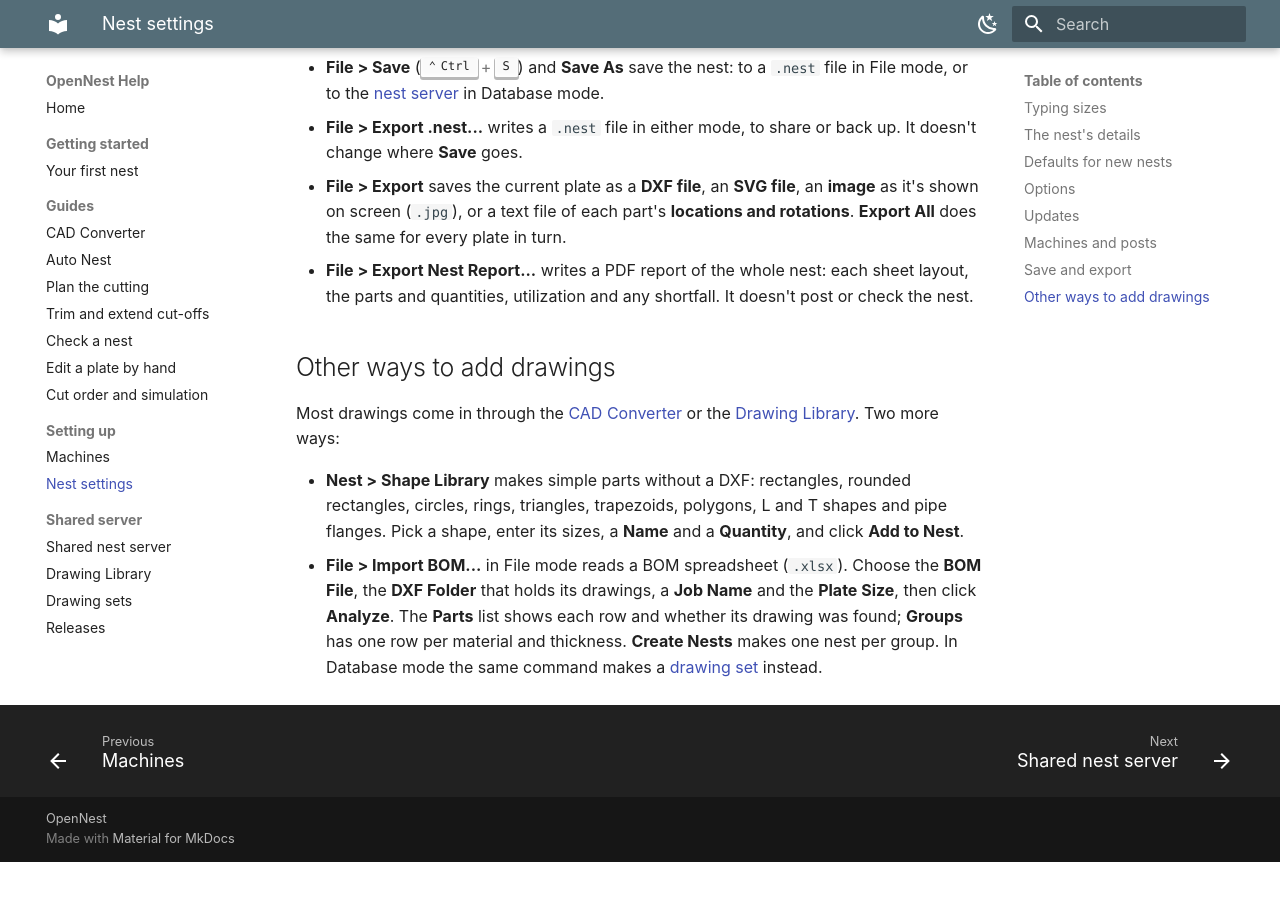
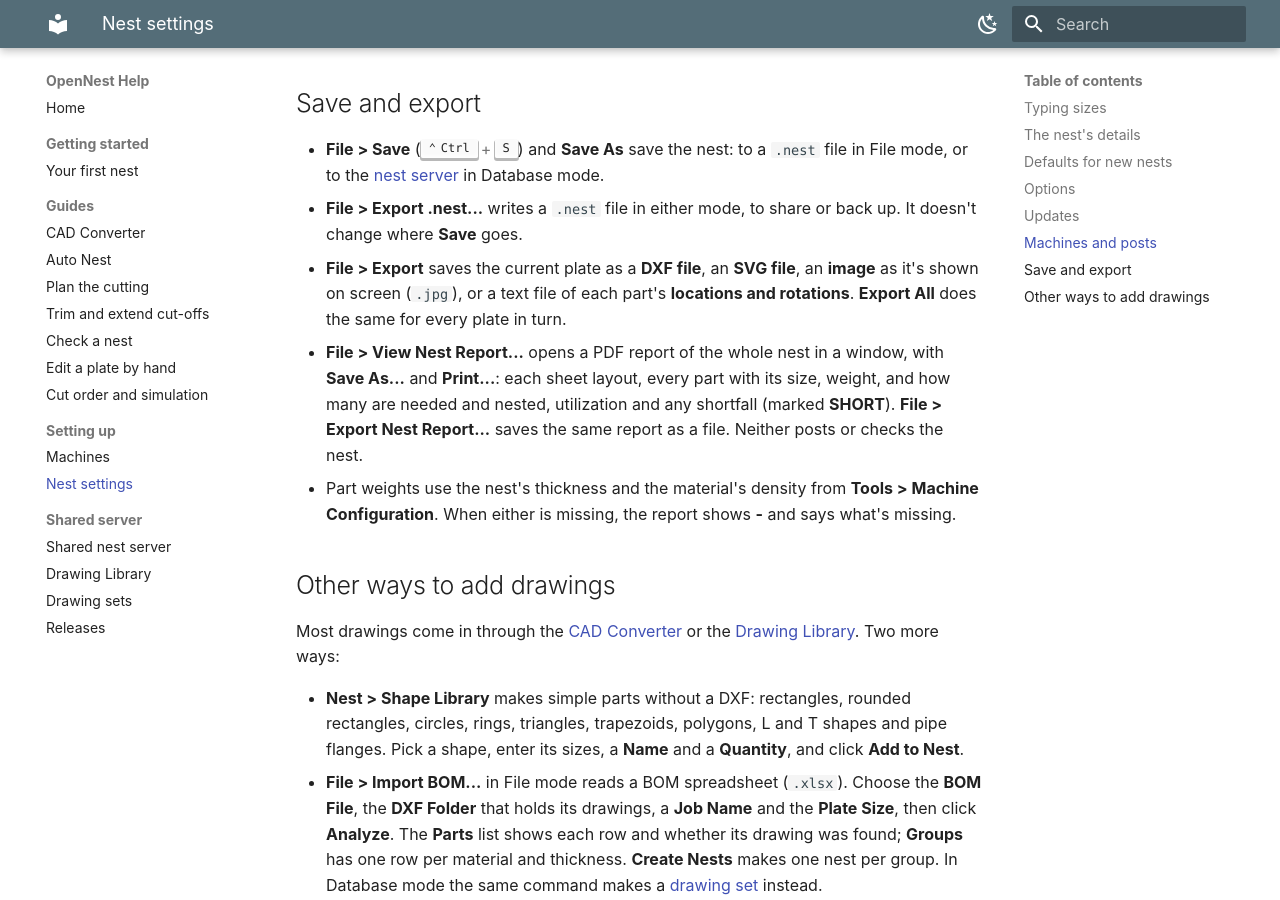
Before and after one commit to ajisaacs/opennest-help, an MkDocs documentation site: the page built from docs/nest-settings.md, in a window 1280 px wide and 900 px high, scrolled down 2813 px. Built offline with MkDocs 1.6.1 and Material for MkDocs 9.7.7, drawn with Linux system fonts in a browser that asks for light colours; before the commit the page ends 3675 px from its top, so only the background shows below that; some of the changed text lies outside the part shown.

Commit message:
Describe Get Materials, Stop Job, the nest report viewer and the update source

```diff
--- a/docs/nest-settings.md
+++ b/docs/nest-settings.md
@@ -65,7 +65,7 @@
 | **Color scheme** | The colors of the plate view. |
 | **Fill Strategies** | Which fill methods the engines try, and in what order. Leave them as they are unless you're asked to change them. |
 | **Nest server URL** | The [nest server's](nest-server.md#change-server-address) address. **Set / Change Server** saves it at once. |
-| **Auto-update feed URL** | Where OpenNest checks for [updates](#updates). Leave it blank to get them from OpenNest's GitHub releases. **Save Feed URL** saves it at once. |
+| **Auto-update feed URL** | Where OpenNest checks for [updates](#updates). Leave it blank to get them from the nest server in Database mode (or GitHub if the server has none), and from OpenNest's GitHub releases otherwise. **Save Feed URL** saves it at once. Takes effect after a restart. |
 | **Include development builds** | Also offers the newest test build, made from every change as it's finished. Leave it off on PCs that cut production work. Takes effect after a restart. |
 | **MaterialLedger** | The ledger **URL** and **API key**, for [stock from MaterialLedger](auto-nest.md#materialledger). **Test** checks the connection; **Save Ledger** saves them at once. |
 
@@ -106,9 +106,14 @@
   **image** as it's shown on screen (`.jpg`), or a text file of each part's **locations
   and rotations**.
   **Export All** does the same for every plate in turn.
-- **File > Export Nest Report...** writes a PDF report of the whole nest: each sheet
-  layout, the parts and quantities, utilization and any shortfall. It doesn't post or
-  check the nest.
+- **File > View Nest Report...** opens a PDF report of the whole nest in a window, with
+  **Save As...** and **Print...**: each sheet layout, every part with its size, weight,
+  and how many are needed and nested, utilization and any shortfall (marked **SHORT**).
+  **File > Export Nest Report...** saves the same report as a file. Neither posts or
+  checks the nest.
+- Part weights use the nest's thickness and the material's density from **Tools >
+  Machine Configuration**. When either is missing, the report shows **-** and says
+  what's missing.
 
 ## Other ways to add drawings {#add-drawings}
 
```
Also changed, not shown: docs/nest-server.md (+12 -1 lines).
